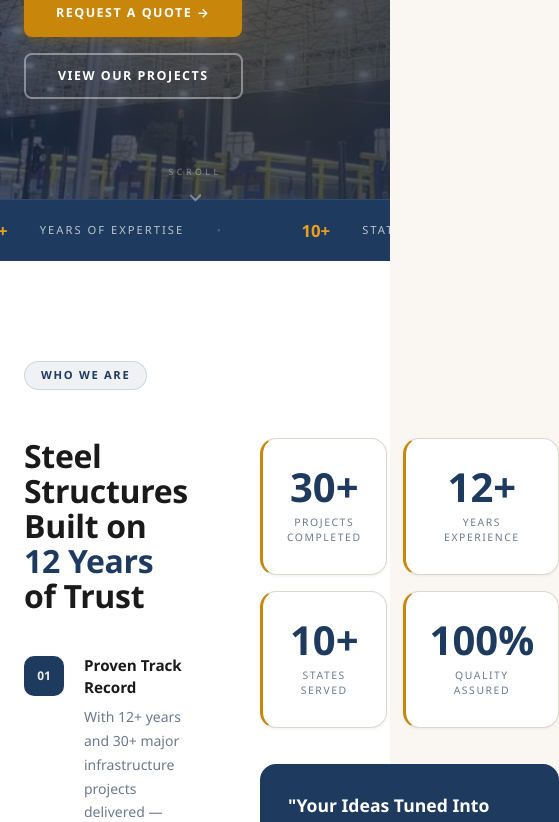
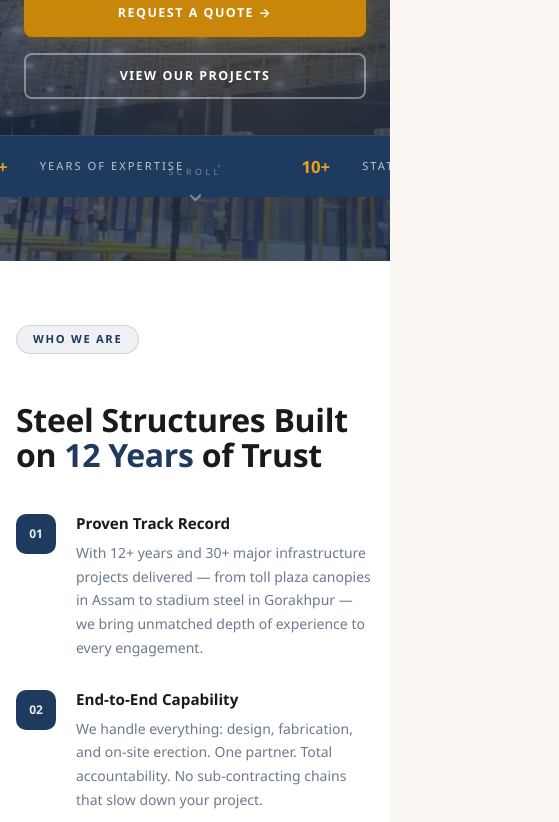
Before and after one commit to gyaneshvar/jbinfrastructure, a React (Vite) app: page / in a window 390 px wide. Shown: the part 583-1405 px from the top of the page, 559 px wide, since content can reach past the window. Built offline with nearby package versions, Linux system fonts and the light colour scheme.

Commit message:
New lighttheme

```diff
--- a/src/components/About.jsx
+++ b/src/components/About.jsx
@@ -38,7 +38,7 @@ export default function About() {
           <span className="section-pill">Who We Are</span>
         </div>
 
-        <div style={{ display: 'grid', gridTemplateColumns: '1fr 1fr', gap: 72, alignItems: 'start' }}>
+        <div className="resp-grid-2" style={{ alignItems: 'start' }}>
           {/* Left: headline + bullets */}
           <div>
             <h2
--- a/src/components/Contact.jsx
+++ b/src/components/Contact.jsx
@@ -142,7 +142,7 @@ export default function Contact() {
           </h2>
         </div>
 
-        <div style={{ display: 'grid', gridTemplateColumns: '1fr 1fr', gap: 48 }}>
+        <div className="resp-grid-2">
           {/* Direct contact */}
           <div>
             <h3 style={{ fontFamily: 'var(--font-display)', fontWeight: 700, fontSize: '0.75rem', letterSpacing: '0.15em', textTransform: 'uppercase', color: 'var(--muted)', marginBottom: 20 }}>
@@ -170,14 +170,14 @@ export default function Contact() {
                   <div style={{ minWidth: 0 }}>
                     <div style={{ fontFamily: 'var(--font-display)', fontSize: '0.6rem', letterSpacing: '0.15em', textTransform: 'uppercase', color: 'var(--muted)', marginBottom: 5 }}>{d.label}</div>
                     {d.href ? (
-                      <a href={d.href} style={{ fontFamily: 'var(--font-body)', fontWeight: 500, fontSize: '0.9rem', color: 'var(--charcoal)', textDecoration: 'none', wordBreak: 'break-all' }}
+                      <a href={d.href} className="contact-val" style={{ fontFamily: 'var(--font-body)', fontWeight: 500, fontSize: '0.9rem', color: 'var(--charcoal)', textDecoration: 'none' }}
                          onMouseEnter={e => e.target.style.color = 'var(--steel)'}
                          onMouseLeave={e => e.target.style.color = 'var(--charcoal)'}
                       >
                         {d.value}
                       </a>
                     ) : (
-                      <span style={{ fontFamily: 'var(--font-body)', fontWeight: 600, fontSize: '0.95rem', color: 'var(--charcoal)' }}>{d.value}</span>
+                      <span className="contact-val" style={{ fontFamily: 'var(--font-body)', fontWeight: 600, fontSize: '0.95rem', color: 'var(--charcoal)' }}>{d.value}</span>
                     )}
                   </div>
                 </div>
--- a/src/components/Footer.jsx
+++ b/src/components/Footer.jsx
@@ -18,7 +18,7 @@ export default function Footer() {
       <div style={{ height: 3, background: 'var(--amber)' }} />
 
       <div className="section-container" style={{ padding: '60px 1.5rem 0' }}>
-        <div style={{ display: 'grid', gridTemplateColumns: '1.6fr 1fr 1fr', gap: 48, marginBottom: 52 }}>
+        <div className="resp-grid-3" style={{ marginBottom: 52 }}>
           {/* Brand column */}
           <div>
             <a href="#home" style={{ display: 'flex', alignItems: 'center', gap: 12, marginBottom: 20, textDecoration: 'none' }}>
--- a/src/components/Hero.jsx
+++ b/src/components/Hero.jsx
@@ -90,7 +90,7 @@ export default function Hero() {
           </p>
 
           {/* CTAs */}
-          <div className="fade-up-delay-3" style={{ display: 'flex', gap: 16, flexWrap: 'wrap' }}>
+          <div className="hero-cta-group fade-up-delay-3" style={{ display: 'flex', gap: 16, flexWrap: 'wrap' }}>
             <a href="#contact" className="btn-amber" style={{ fontSize: '0.78rem' }}>
               Request a Quote →
             </a>
--- a/src/index.css
+++ b/src/index.css
@@ -328,3 +328,82 @@
 .project-table tbody tr:hover td {
   background: rgba(200,134,10,0.04);
 }
+
+/* ============================================
+   RESPONSIVE — GLOBAL MOBILE FIXES
+   ============================================ */
+
+/* Prevent horizontal overflow site-wide */
+html {
+  overflow-x: hidden;
+  max-width: 100vw;
+}
+*, *::before, *::after {
+  min-width: 0;
+  box-sizing: border-box;
+}
+
+/* Responsive 2-column grid → stacks at 768px */
+.resp-grid-2 {
+  display: grid;
+  grid-template-columns: 1fr 1fr;
+  gap: 48px;
+}
+
+/* Responsive 3-column footer grid → stacks at 768px */
+.resp-grid-3 {
+  display: grid;
+  grid-template-columns: 1.6fr 1fr 1fr;
+  gap: 48px;
+}
+
+@media (max-width: 768px) {
+  /* Stack all multi-col grids */
+  .resp-grid-2 {
+    grid-template-columns: 1fr !important;
+    gap: 28px !important;
+  }
+  .resp-grid-3 {
+    grid-template-columns: 1fr 1fr !important;
+    gap: 24px !important;
+  }
+
+  /* Section padding reduction */
+  .section-container {
+    padding: 0 1rem !important;
+  }
+
+  /* Section vertical padding */
+  section {
+    padding-top: 64px !important;
+    padding-bottom: 64px !important;
+  }
+
+  /* Contact word-break — phone/email */
+  .contact-val {
+    word-break: break-word !important;
+    overflow-wrap: anywhere !important;
+    white-space: normal !important;
+  }
+
+  /* Prevent images overflowing */
+  img {
+    max-width: 100%;
+  }
+
+  /* Hero CTA buttons full width on mobile */
+  .hero-cta-group {
+    flex-direction: column !important;
+    width: 100%;
+  }
+  .hero-cta-group a {
+    width: 100%;
+    text-align: center;
+  }
+}
+
+@media (max-width: 480px) {
+  .resp-grid-3 {
+    grid-template-columns: 1fr !important;
+  }
+}
```
Also changed, not shown: 6 other files (tests, documents, lock files or other folders).
